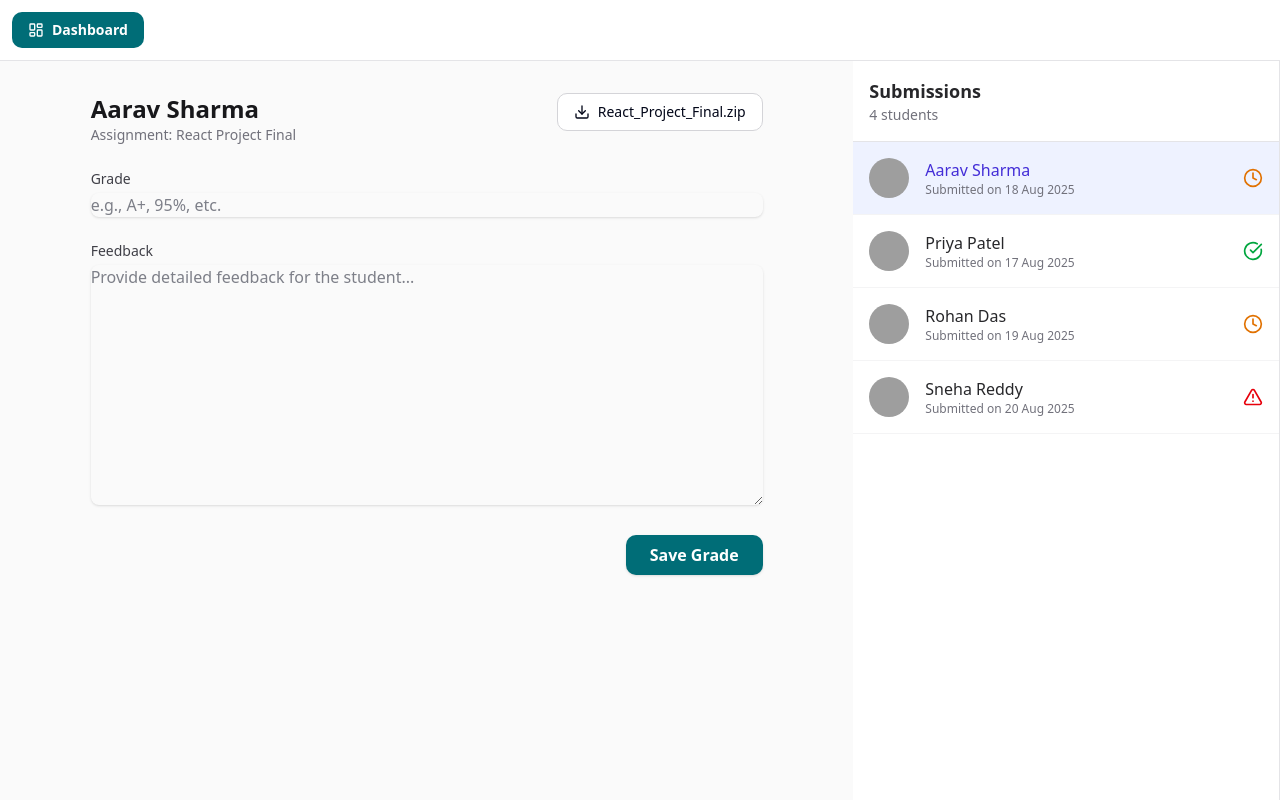
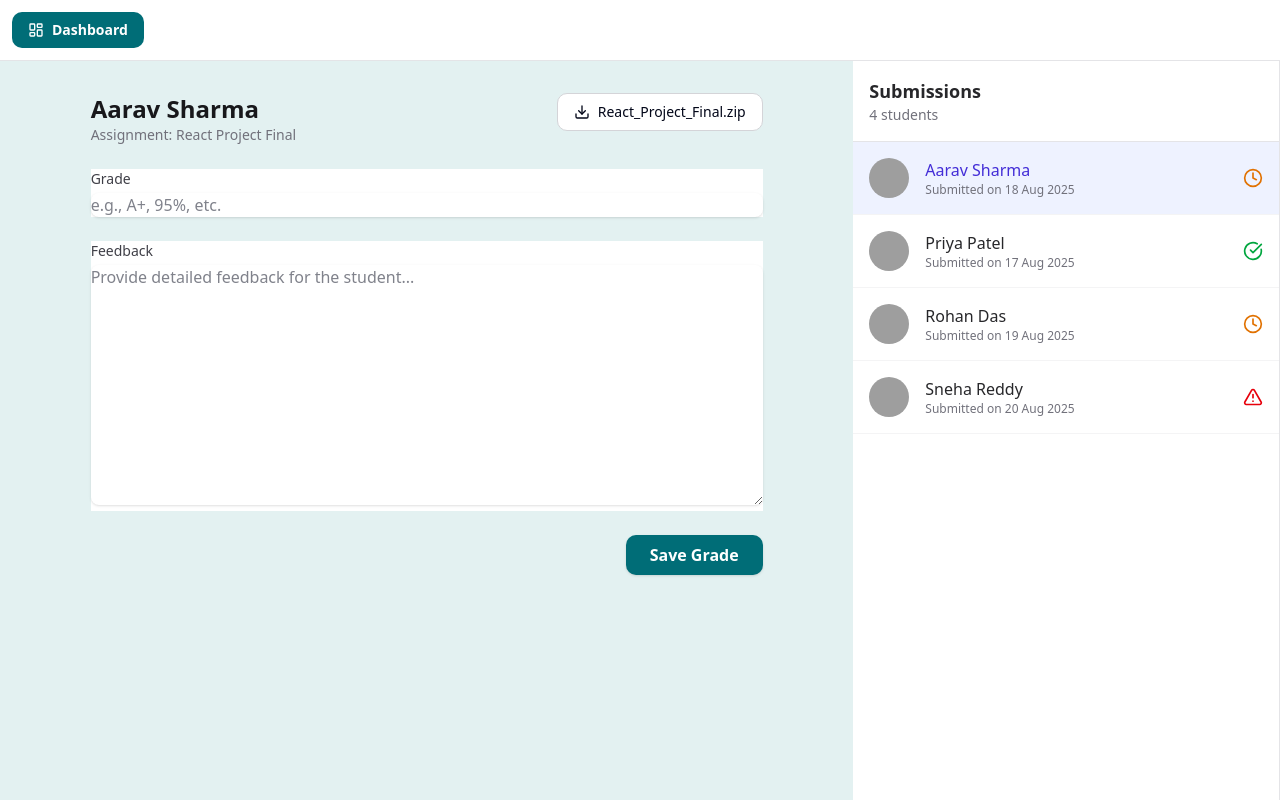
Before and after one commit to lokendrasingh27/LMS, a React (Vite) app in the folder Frontend/: page /assignmentpage in a window 1280 px wide. Built offline with nearby package versions, Linux system fonts and the light colour scheme; grey boxes are pictures that could not be loaded.

Commit message:
theme matching

```diff
--- a/Frontend/src/pages/instructor/GradingPanel.jsx
+++ b/Frontend/src/pages/instructor/GradingPanel.jsx
@@ -25,7 +25,7 @@ const GradingPanel = ({ submission, onSaveGrade }) => {
   }
 
   return (
-    <div className="w-full md:w-2/3 h-full overflow-y-auto p-8 bg-zinc-50">
+    <div className="w-full md:w-2/3 h-full overflow-y-auto p-8 bg-[#E3F1F1]">
       <div className="max-w-2xl mx-auto">
         {/* Header */}
         <div className="flex items-start justify-between mb-6">
@@ -41,7 +41,7 @@ const GradingPanel = ({ submission, onSaveGrade }) => {
 
         {/* Grading Form */}
         <div className="space-y-6">
-          <div>
+          <div className="bg-white">
             <label htmlFor="grade" className="block text-sm font-medium text-zinc-700 mb-1">Grade</label>
             <input
               id="grade"
@@ -53,7 +53,7 @@ const GradingPanel = ({ submission, onSaveGrade }) => {
             />
           </div>
 
-          <div>
+          <div className="bg-white">
             <label htmlFor="feedback" className="block text-sm font-medium text-zinc-700 mb-1">Feedback</label>
             <textarea
               id="feedback"
@@ -61,7 +61,7 @@ const GradingPanel = ({ submission, onSaveGrade }) => {
               value={feedback}
               onChange={(e) => setFeedback(e.target.value)}
               placeholder="Provide detailed feedback for the student..."
-              className="w-full rounded-md border-zinc-300 shadow-sm focus:border-indigo-500 focus:ring-indigo-500"
+              className="w-full rounded-md border-black-300 shadow-sm focus:border-indigo-500 focus:ring-indigo-500"
             />
           </div>
 
```
Also changed, not shown: Frontend/src/pages/instructor/AssignmentGradingPage.jsx (+6 -4 lines).
